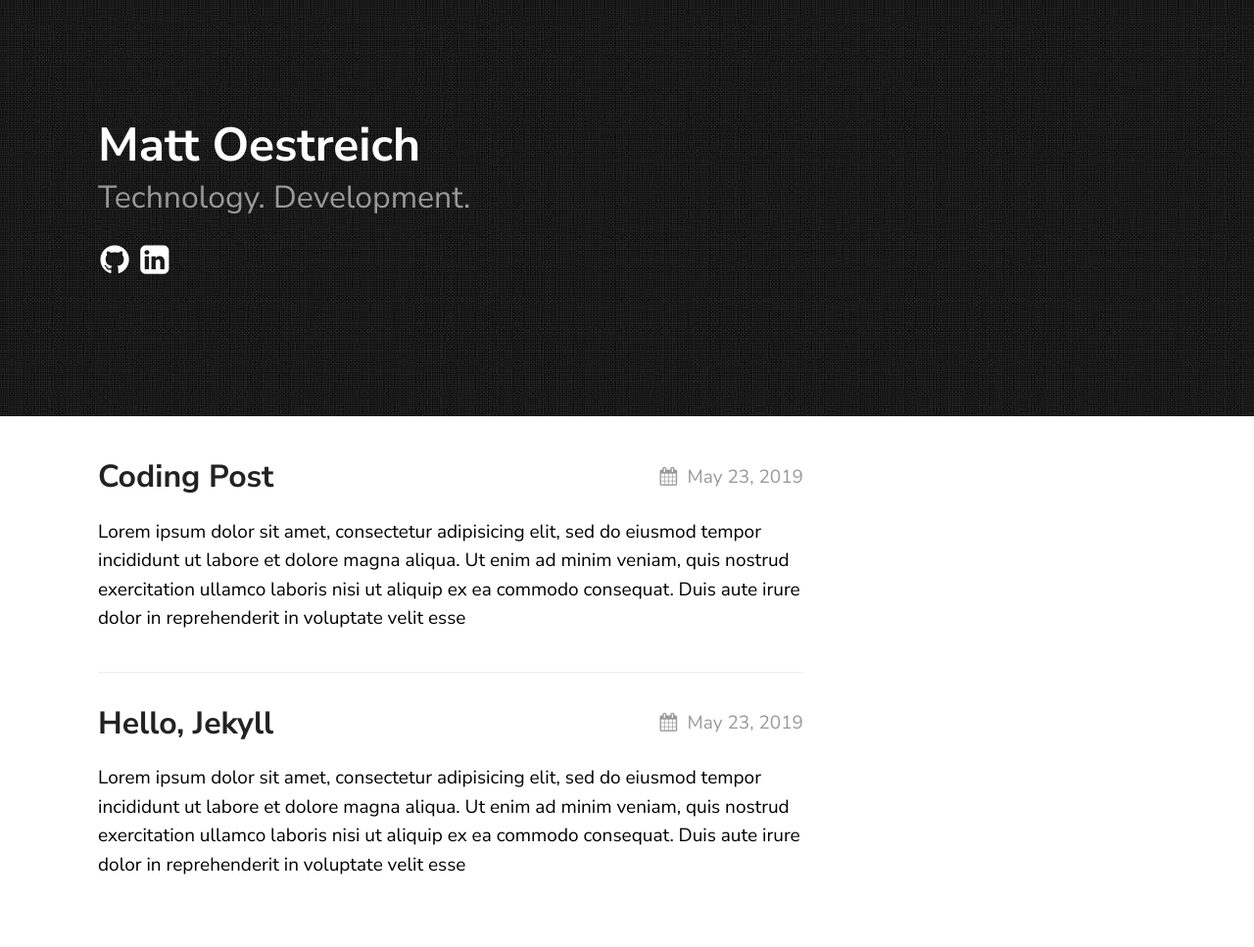
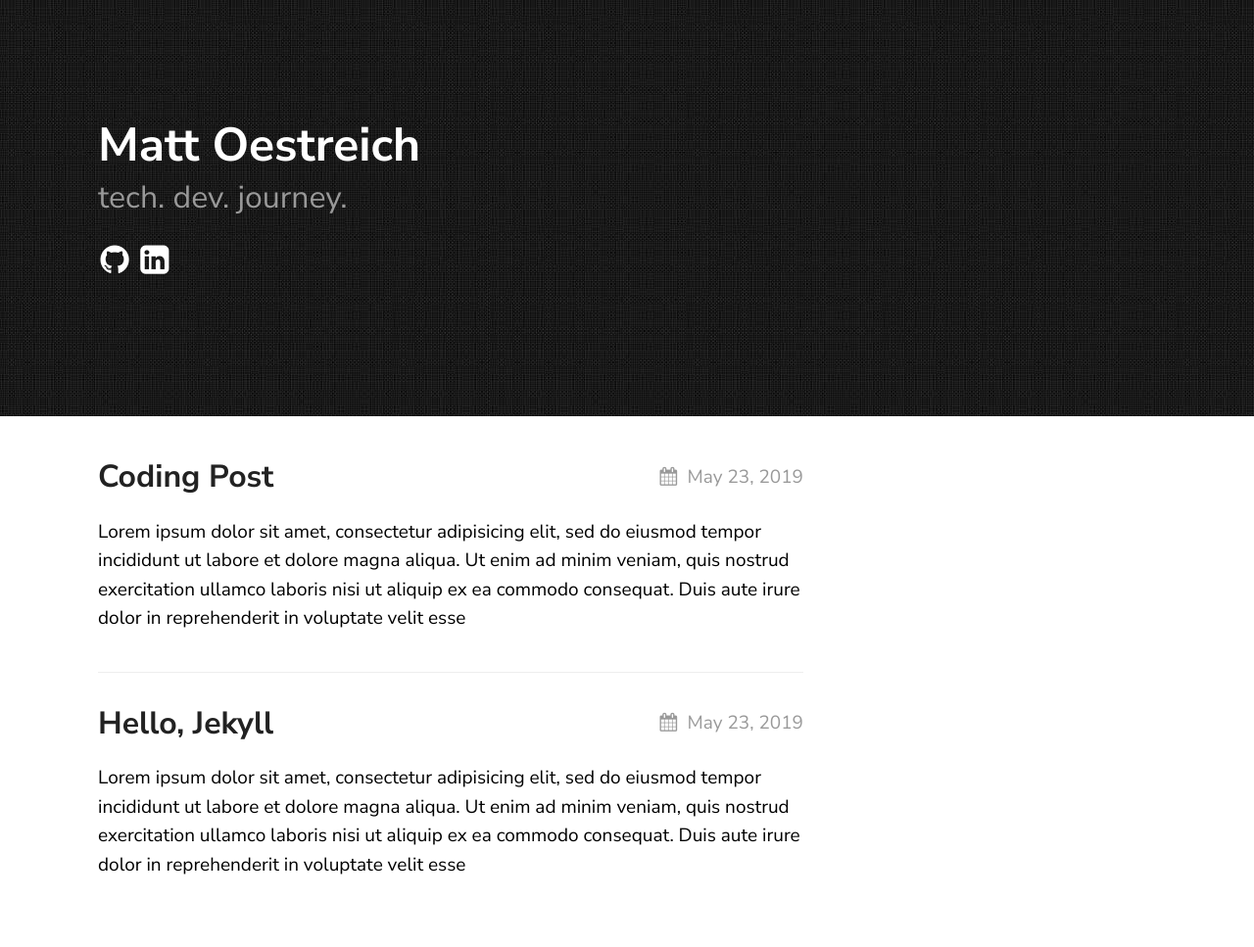
Before and after one commit to oze4/mattoestreich.com, a Jekyll site: the page built from index.md, in a window 1280 px wide. Shown: the whole page at 98% size. Built offline with Jekyll 4.4.1, drawn with Linux system fonts in a browser that asks for light colours.

Commit message:
Update _config.yml

```diff
--- a/_config.yml
+++ b/_config.yml
@@ -1,4 +1,4 @@
-title: Texture Theme
+title: Matt Oestreich
 author: GitHub User
 email: matthewpoestreich@gmail.com
 description: > # this means to ignore newlines until "show_exerpts:"
@@ -14,7 +14,7 @@
 permalink: /posts/:title/
 texture:
   title: Matt Oestreich
-  tagline: Technology. Development.
+  tagline: tech. dev. journey.
   date_format: "%b %-d, %Y"
   style: black
   showNav: true
```
